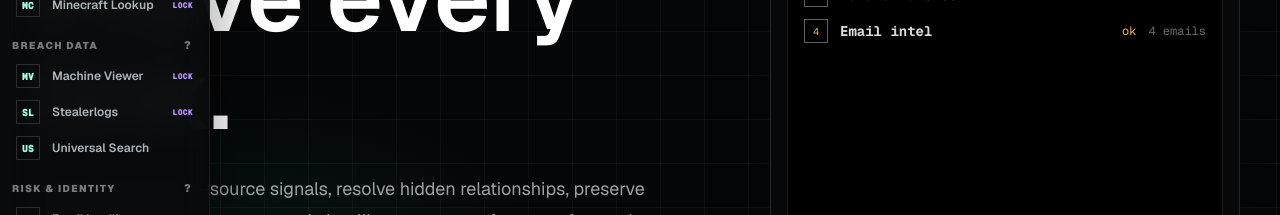
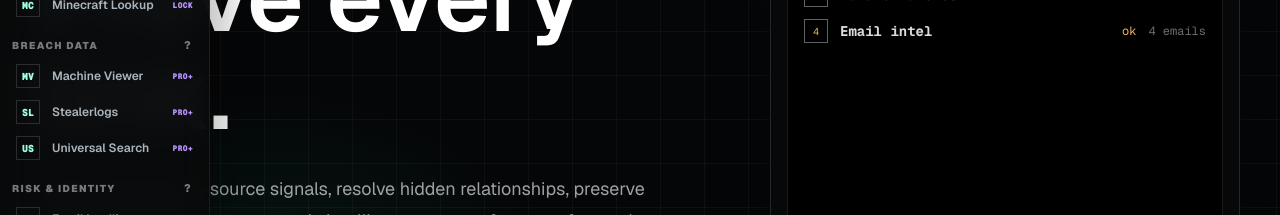
Before and after one commit to Recasted/osint-forge, a Next.js app: page / in a window 1280 px wide. Shown: the part 541-756 px from the top of the page. Built offline with nearby package versions, Linux system fonts and the light colour scheme.

Commit message:
subscription restrictions

```diff
--- a/app/tool-sidebar.tsx
+++ b/app/tool-sidebar.tsx
@@ -4,11 +4,14 @@ import Link from "next/link";
 import { usePathname } from "next/navigation";
 import { useSyncExternalStore } from "react";
 
+type RequiredPlan = "core" | "professional" | "enterprise";
+
 type ToolItem = {
   label: string;
   icon: string;
   href: string;
   locked?: boolean;
+  requiredPlan?: RequiredPlan;
 };
 
 type ToolGroup = {
@@ -39,6 +42,8 @@ function subscribeToAccount(callback: () => void) {
   };
 }
 
+const planRank: Record<string, number> = { free: 0, core: 1, professional: 2, enterprise: 3 };
+
 const toolGroups: ToolGroup[] = [
   {
     title: "OSINT Tools",
@@ -66,11 +71,11 @@ const toolGroups: ToolGroup[] = [
   },
   {
     title: "Breach Data",
-    info: "Provider-backed exposure modules for breach intelligence, stealer log context, machine views, and broad source searches.",
+    info: "Professional+ exposure modules for breach intelligence, stealer log context, machine views, and broad source searches.",
     items: [
-      { label: "Machine Viewer", icon: "MV", href: "/tools/machine-viewer/", locked: true },
-      { label: "Stealerlogs", icon: "SL", href: "/tools/stealerlogs/", locked: true },
-      { label: "Universal Search", icon: "US", href: "/tools/universal-search/" },
+      { label: "Machine Viewer", icon: "MV", href: "/tools/machine-viewer/", locked: true, requiredPlan: "professional" },
+      { label: "Stealerlogs", icon: "SL", href: "/tools/stealerlogs/", locked: true, requiredPlan: "professional" },
+      { label: "Universal Search", icon: "US", href: "/tools/universal-search/", locked: true, requiredPlan: "professional" },
     ],
   },
   {
@@ -108,7 +113,6 @@ const mobileTools = [
 export function ToolSidebar() {
   const pathname = usePathname();
   const plan = useSyncExternalStore(subscribeToAccount, getPlanSnapshot, () => "free");
-  const hasPaidPlan = plan !== "free";
 
   return (
     <>
@@ -132,19 +136,21 @@ export function ToolSidebar() {
                 <div className="tool-menu-items">
                   {group.items.map((tool) => {
                     const isActive = pathname === tool.href || (tool.href !== "/" && pathname?.startsWith(tool.href));
-                    const showLock = Boolean(tool.locked && !hasPaidPlan);
+                    const requiredPlan = tool.requiredPlan || "core";
+                    const showLock = Boolean(tool.locked && planRank[plan] < planRank[requiredPlan]);
+                    const lockLabel = requiredPlan === "professional" ? "PRO+" : "LOCK";
 
                     return (
                       <Link
                         key={`${group.title}-${tool.label}`}
                         className={`tool-rail-link${isActive ? " is-active" : ""}`}
                         href={tool.href}
-                        title={showLock ? `${tool.label} requires a paid plan` : tool.label}
+                        title={showLock ? `${tool.label} requires ${requiredPlan} or higher` : tool.label}
                         aria-label={tool.label}
                       >
                         <span className="tool-rail-icon" aria-hidden="true">{tool.icon}</span>
                         <span className="tool-rail-label">{tool.label}</span>
-                        {showLock ? <span className="tool-rail-lock" aria-hidden="true">LOCK</span> : null}
+                        {showLock ? <span className="tool-rail-lock" aria-hidden="true">{lockLabel}</span> : null}
                       </Link>
                     );
                   })}
--- a/app/tools/machine-viewer/page.tsx
+++ b/app/tools/machine-viewer/page.tsx
@@ -11,6 +11,7 @@ export default function Page() {
       description="Inspect per-machine breach or stealer-log style archives when authorized provider data is connected."
       examples={["Device profile", "File tree", "Session clues"]}
       locked={true}
+      requiredPlan="professional"
     />
   );
 }
--- a/app/tools/module-page.tsx
+++ b/app/tools/module-page.tsx
@@ -5,7 +5,7 @@ import { useState } from "react";
 
 import { InteractiveEffects } from "../interactive-effects";
 import { AccountRequired } from "./account-required";
-import { AccountState, getAccount, getRemainingSearches, planLabel } from "../lib/account-store";
+import { AccountState, getAccount, getRemainingSearches, PlanId, planLabel } from "../lib/account-store";
 import { ToolSidebar } from "../tool-sidebar";
 
 type ModulePageProps = {
@@ -14,12 +14,16 @@ type ModulePageProps = {
   description: string;
   examples: string[];
   locked?: boolean;
+  requiredPlan?: Exclude<PlanId, "free">;
 };
 
-export function ModulePage({ eyebrow, title, description, examples, locked = true }: ModulePageProps) {
+const planRank: Record<PlanId, number> = { free: 0, core: 1, professional: 2, enterprise: 3 };
+
+export function ModulePage({ eyebrow, title, description, examples, locked = true, requiredPlan = "core" }: ModulePageProps) {
   const [account, setAccount] = useState<AccountState | null>(() => getAccount());
   const requiresPaidPlan = locked;
-  const hasModuleAccess = Boolean(account && (!requiresPaidPlan || account.plan !== "free"));
+  const hasModuleAccess = Boolean(account && (!requiresPaidPlan || planRank[account.plan] >= planRank[requiredPlan]));
+  const requiredPlanLabel = planLabel(requiredPlan);
 
   return (
     <main className="min-h-screen bg-[#050607] px-4 py-4 pb-24 text-[#f3f4f0] sm:px-8 lg:px-10 xl:pb-5">
@@ -110,16 +114,16 @@ export function ModulePage({ eyebrow, title, description, examples, locked = tru
             <>
               <aside className="mt-8 border border-[#f0b35a]/50 bg-[#1a1711] p-5 sm:p-6">
                 <p className="font-mono text-[11px] font-black uppercase tracking-[0.18em] text-[#f0b35a]">
-                  Paid plan required
+                  {requiredPlanLabel}+ required
                 </p>
                 <h2 className="mt-3 text-2xl font-semibold text-white">
                   Upgrade to unlock this module.
                 </h2>
                 <p className="mt-4 max-w-2xl text-sm leading-7 text-white/62">
-                  Your Free account is active, but this workspace is reserved for paid plans. Core, Professional, and Enterprise accounts can open it directly.
+                  Your current plan is active, but this workspace requires {requiredPlanLabel} or higher. Upgrade to open it directly.
                 </p>
                 <p className="mt-4 font-mono text-xs text-white/42">
-                  {getRemainingSearches(account)} free searches remaining this month.
+                  {getRemainingSearches(account)} searches remaining this month.
                 </p>
               </aside>
 
--- a/app/tools/stealerlogs/page.tsx
+++ b/app/tools/stealerlogs/page.tsx
@@ -11,6 +11,7 @@ export default function Page() {
       description="Search stealer-log style exposure data, credentials, cookies, wallets, and archive metadata through provider APIs."
       examples={["Credential exposure", "Cookie traces", "Archive metadata"]}
       locked={true}
+      requiredPlan="professional"
     />
   );
 }
--- a/app/tools/universal-search/page.tsx
+++ b/app/tools/universal-search/page.tsx
@@ -10,7 +10,8 @@ export default function Page() {
       title="Universal search workspace."
       description="Run a broad query across identity, domain, handle, and breach-oriented modules."
       examples={["Entity search", "Source labels", "Risk summary"]}
-      locked={false}
+      locked={true}
+      requiredPlan="professional"
     />
   );
 }
```
